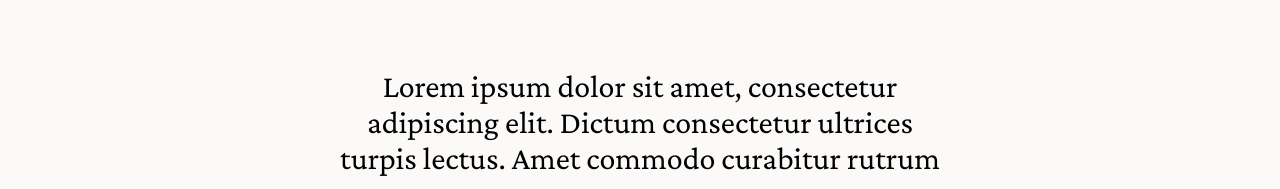
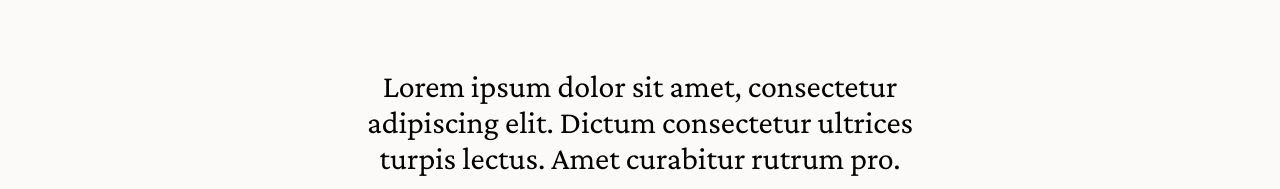
Before and after one commit to karinnordkvist/jessicaberglund, a React (Create React App) app: page /priser in a window 1280 px wide. Shown: the part 579-768 px from the top of the page. Built offline with nearby package versions, Linux system fonts and the light colour scheme.

Commit message:
Added procfile + redirects

```diff
--- a/src/pages/Priser.js
+++ b/src/pages/Priser.js
@@ -91,7 +91,7 @@ const Priser = () => {
       <CustomInnerWrapper>
         <p className="intro">
           Lorem ipsum dolor sit amet, consectetur adipiscing elit. Dictum
-          consectetur ultrices turpis lectus. Amet commodo curabitur rutrum pro.
+          consectetur ultrices turpis lectus. Amet curabitur rutrum pro.
         </p>
 
         <p className="info">
```
Also changed, not shown: 2 other files (tests, documents, lock files or other folders).
